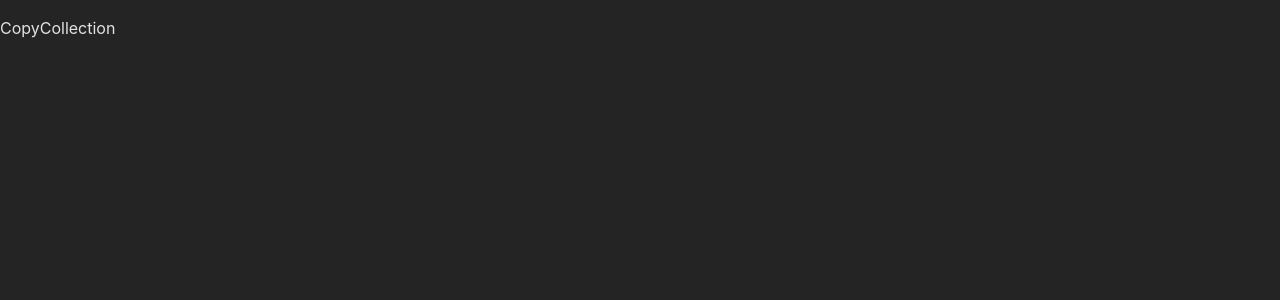
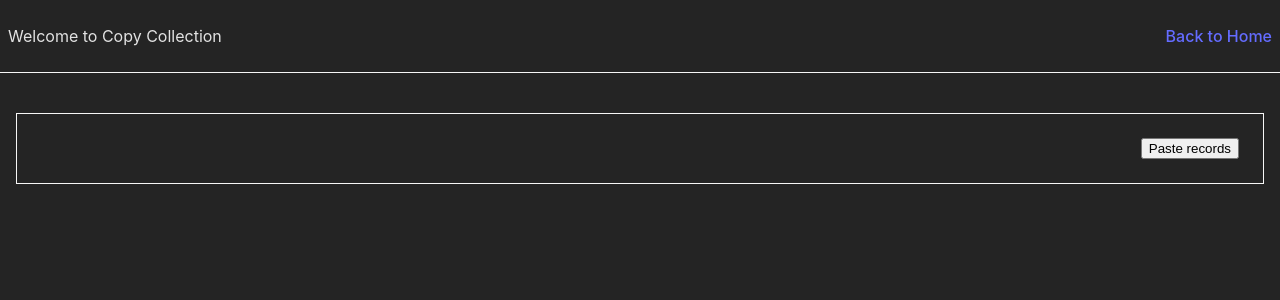
Before and after one commit to deep-vadukiya/scrapper-tool, a React (Vite) app: page /copy-collection in a window 1280 px wide. Shown: the top 300 px of the page. Built offline with nearby package versions, Linux system fonts and the light colour scheme.

Commit message:
ST01 - routes - added required global routes and basic ui for copyCollection page

```diff
--- a/pages/copyCollection/index.jsx
+++ b/pages/copyCollection/index.jsx
@@ -1,13 +1,70 @@
 //
 
 import React from "react";
+// libs
+import { Link } from "react-router-dom";
+// routes
+import { APP_PAGES } from "../../routes/paths";
+// indexDB
+import { updateIndexDBRecord } from "../../indexDB/utilityFunc";
 
 // ----------------------------------------------
 
 export default function CopyCollection() {
+  const handlePasteRecords = async () => {
+    try {
+      const copiedText = await navigator.clipboard.readText();
+
+      // API specific condition ...
+      if (copiedText?.code === 200) {
+        if (copiedText?.result?.length) {
+          const tempData = [];
+
+          for (let index = 0; index < copiedText.result.length; index++) {
+            const element = array[index];
+            tempData.push({ element, id: index });
+          }
+          updateIndexDBRecord(tempData);
+        }
+      }
+    } catch (err) {
+      console.error("Failed to read clipboard contents: ", err);
+    }
+  };
+
   return (
-    <div>
-      <p>CopyCollection</p>
-    </div>
+    <React.Fragment>
+      <div
+        style={{
+          borderBottom: "1px solid #F6F6F6",
+          padding: 8,
+          display: "flex",
+          justifyContent: "space-between",
+          alignItems: "center",
+        }}
+      >
+        <p>Welcome to Copy Collection</p>
+
+        <Link to={APP_PAGES.root}>Back to Home</Link>
+      </div>
+
+      <div style={{ height: 24 }} />
+
+      <div style={{ padding: 16 }}>
+        {/* payload section */}
+        <div style={{ border: "1px solid #F6F6F6", padding: 24 }}>
+          <div style={{ display: "flex", justifyContent: "flex-end" }}>
+            <button style={{ cursor: "pointer" }} onClick={handlePasteRecords}>
+              Paste records
+            </button>
+          </div>
+
+          <div></div>
+        </div>
+
+        {/* database analytics section */}
+        <div></div>
+      </div>
+    </React.Fragment>
   );
 }
--- a/pages/landingPage/index.jsx
+++ b/pages/landingPage/index.jsx
@@ -1,15 +1,25 @@
 //
 
 import React from "react";
+// libs
+import { Link } from "react-router-dom";
+// paths
+import { APP_PAGES } from "../../routes/paths";
 
 // ----------------------------------------------
 
 export default function LandingPage() {
   return (
-    <div style={{ padding: 12, borderBottom: "1px solid #E6E6E6" }}>
-      <div>
-        <p>LandingPage</p>
+    <React.Fragment>
+      <div style={{ padding: 12, borderBottom: "1px solid #E6E6E6" }}>
+        <div>
+          <p>LandingPage</p>
+        </div>
       </div>
-    </div>
+
+      <div style={{ padding: 8 }}>
+        <Link to={APP_PAGES.copyCollection}>Copy Collection</Link>
+      </div>
+    </React.Fragment>
   );
 }
--- /dev/null
+++ b/routes/paths.jsx
@@ -0,0 +1,6 @@
+//
+
+export const APP_PAGES = {
+  root: "/",
+  copyCollection: "/copy-collection",
+};
```
